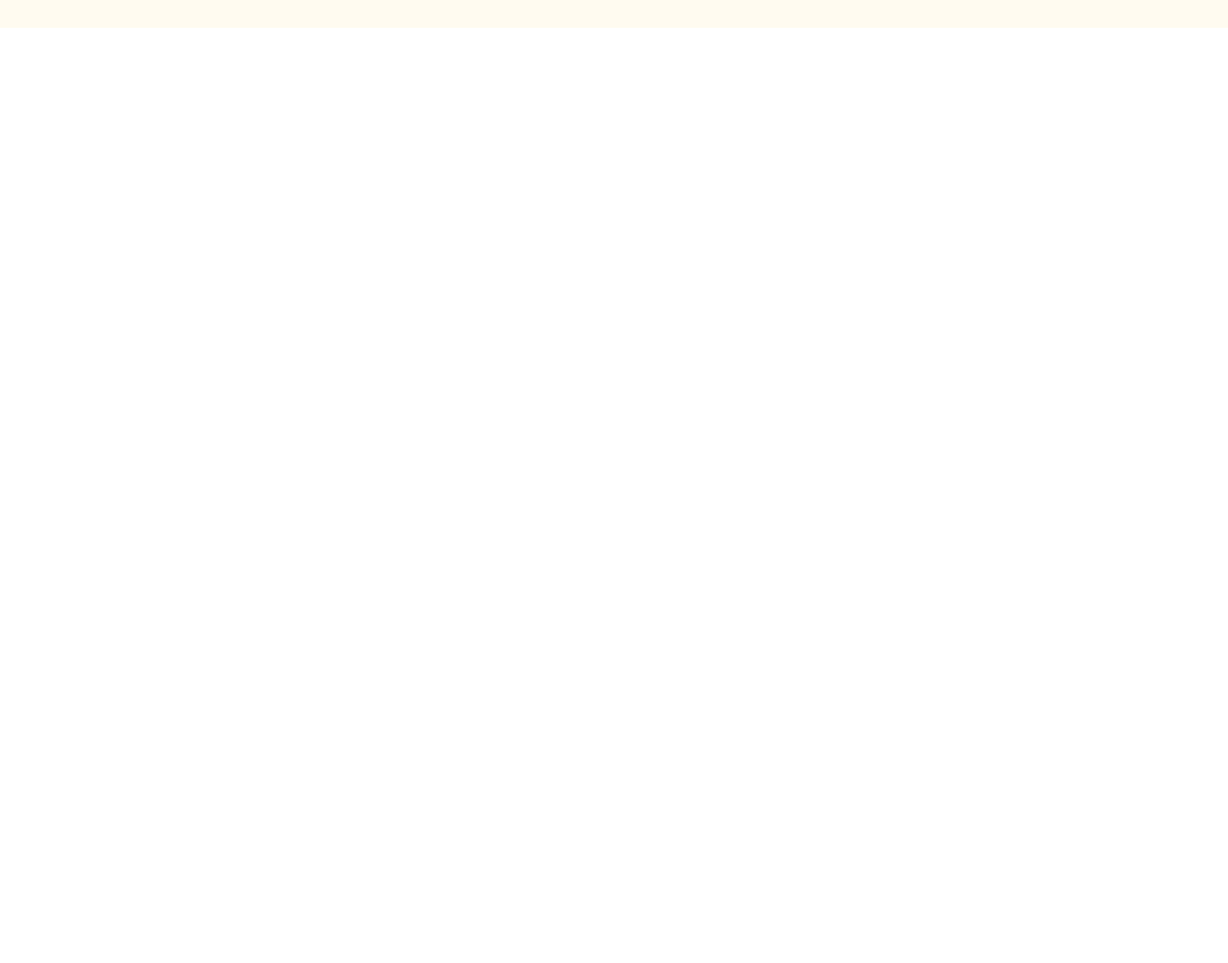
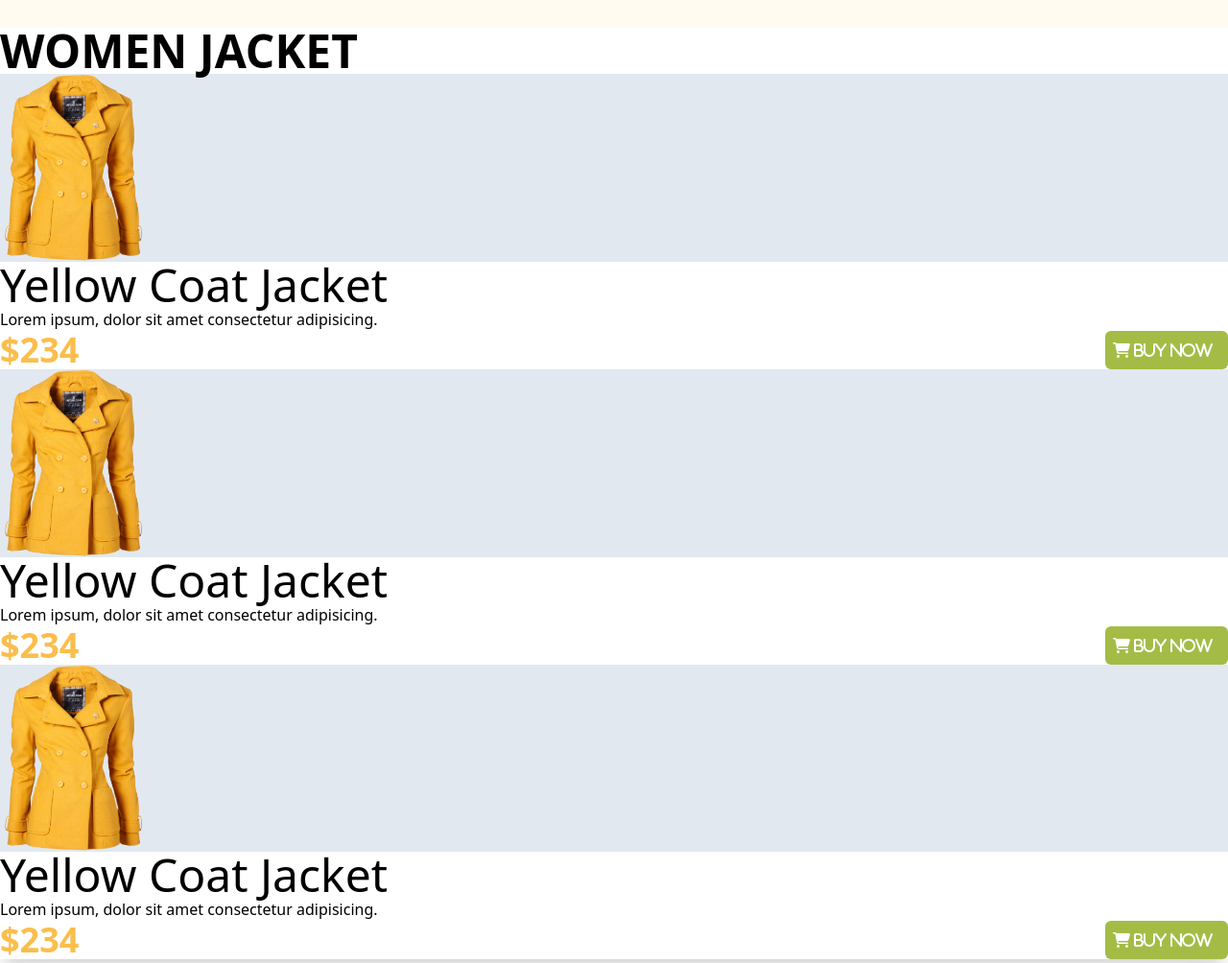
Before and after one commit to fazlarabbi07/Penguine-Fashion-By-Tailwind, a plain HTML site: page index.html in a window 1280 px wide. Shown: the part 522-1526 px from the top of the page at 96% size. Before the commit the page ends 800 px from the top, so only its background shows below. Drawn offline with nearby package versions, Linux system fonts and the light colour scheme.

Commit message:
women jacket just inserted

```diff
--- a/index.html
+++ b/index.html
@@ -15,7 +15,7 @@
             colors: {
               clifford: "#da373d",
               penguineColor: "#FABE4C",
-              buyNow:"#A4BC46",
+              buyNow: "#A4BC46",
               headerBg: "#FFFBF0",
             },
           },
@@ -23,23 +23,80 @@
       };
     </script>
     <!-- Font Awesome  -->
-    <script src="https://kit.fontawesome.com/cd8edf7f65.js" crossorigin="anonymous"></script>
+    <script
+      src="https://kit.fontawesome.com/cd8edf7f65.js"
+      crossorigin="anonymous"
+    ></script>
   </head>
   <body>
     <header>
-      <section class="container  mx-auto lg:flex items-center justify-around bg-headerBg py-8">
-        <div class="left space-y-3 ">
-            <div class="uppercase font-bold text-5xl ">
-                <span class="text-penguineColor">Be the penguine</span> <br/>
-                <span>Of Winter</span>
-              </div>
-              <p>Lorem ipsum dolor sit amet consectetur adipisicing.</p>
-              <button class="uppercase bg-buyNow text-white p-2 rounded-md"><i class="fa-solid fa-cart-shopping pr-2 font-bold">  buy now</i></button>
+      <section
+        class="container mx-auto lg:flex items-center justify-around bg-headerBg py-8"
+      >
+        <div class="left space-y-3">
+          <div class="uppercase font-bold text-5xl">
+            <span class="text-penguineColor">Be the penguine</span> <br />
+            <span>Of Winter</span>
+          </div>
+          <p>Lorem ipsum dolor sit amet consectetur adipisicing.</p>
+          <button class="uppercase bg-buyNow text-white p-2 rounded-md">
+            <i class="fa-solid fa-cart-shopping pr-2 font-bold"> buy now</i>
+          </button>
         </div>
         <div class="right">
-            <img class="w-1/2 lg:w-full"src="images/model.png" alt="">
+          <img class="w-1/2 lg:w-full" src="images/model.png" alt="" />
         </div>
       </section>
     </header>
+    <!-- Header End Here  -->
+    <main class>
+      <section>
+        <h3 class="uppercase text-5xl font-bold ">women jacket</h3>
+        <div class="container mx-auto">
+            <!-- card 01  -->
+           <div class="shadow-xl">
+            <div class="bg-slate-200">
+                <img class="w-40" src="images/jacket-1.png" alt="">
+               </div>
+                <h1 class="text-5xl">Yellow Coat Jacket </h1>
+                <p>Lorem ipsum, dolor sit amet consectetur adipisicing.</p>
+                <div class="flex justify-between">
+                    <h1 class="text-4xl text-penguineColor font-bold">$234</h1>
+                    <button class="uppercase bg-buyNow text-white p-2 rounded-md">
+                        <i class="fa-solid fa-cart-shopping pr-2 font-bold"> buy now</i>
+                      </button>
+                </div>
+           </div>
+           <!-- card-02  -->
+           <div class="shadow-xl">
+            <div class="bg-slate-200">
+                <img class="w-40" src="images/jacket-1.png" alt="">
+               </div>
+                <h1 class="text-5xl">Yellow Coat Jacket </h1>
+                <p>Lorem ipsum, dolor sit amet consectetur adipisicing.</p>
+                <div class="flex justify-between">
+                    <h1 class="text-4xl text-penguineColor font-bold">$234</h1>
+                    <button class="uppercase bg-buyNow text-white p-2 rounded-md">
+                        <i class="fa-solid fa-cart-shopping pr-2 font-bold"> buy now</i>
+                      </button>
+                </div>
+           </div>
+           <!-- card 03  -->
+           <div class="shadow-xl">
+            <div class="bg-slate-200">
+                <img class="w-40" src="images/jacket-1.png" alt="">
+               </div>
+                <h1 class="text-5xl">Yellow Coat Jacket </h1>
+                <p>Lorem ipsum, dolor sit amet consectetur adipisicing.</p>
+                <div class="flex justify-between">
+                    <h1 class="text-4xl text-penguineColor font-bold">$234</h1>
+                    <button class="uppercase bg-buyNow text-white p-2 rounded-md">
+                        <i class="fa-solid fa-cart-shopping pr-2 font-bold"> buy now</i>
+                      </button>
+                </div>
+           </div>
+        </div>
+      </section>
+    </main>
   </body>
 </html>
```
